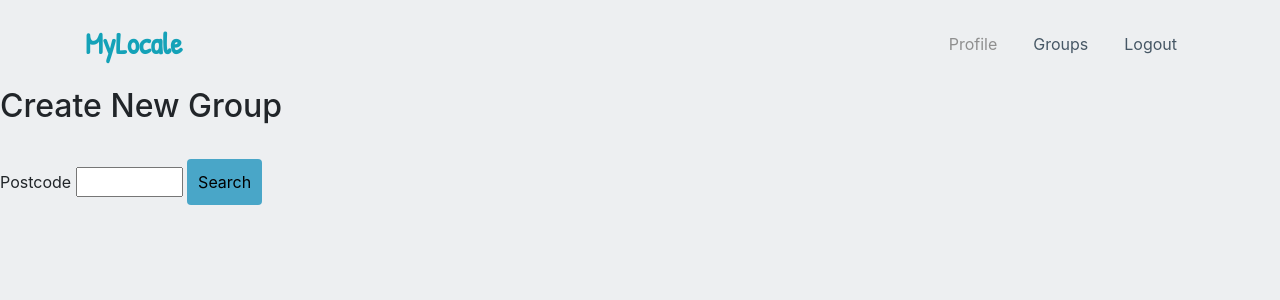
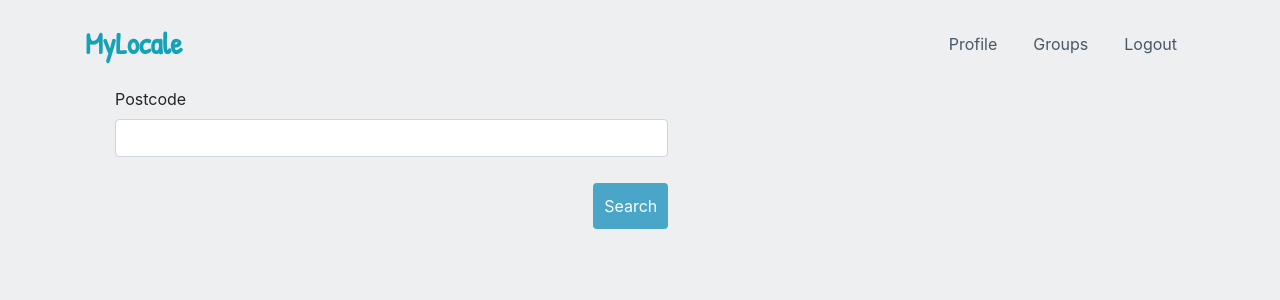
Before and after one commit to ashley190/T4A2-deployment-exercise, a Flask app: page /web/groups/create in a window 1280 px wide. Shown: the top 300 px of the page. Run offline with Flask 2, Linux system fonts and the light colour scheme; the visitor is signed in with stand-in values (Sample User, id 1); data comes from the database, SQL or seed files in the repository; parts of the project's set-up code (start-up, migrations or seed data) failed here and were passed over; some libraries are stand-ins or nearby versions; some web fonts are replaced.

Commit message:
styled search group template

```diff
--- a/src/templates/create_group.html
+++ b/src/templates/create_group.html
@@ -1,37 +1,47 @@
 {% extends "base.html" %}
 
 {% block content %}
-
-<h2>Create New Group</h2>
 {% if not data %}
-    <form method="POST" action="{{ url_for('groups.create_group') }}">
+<div class="add-name">
+    <form class="form-horizontal" method="POST" action="{{ url_for('groups.create_group') }}">
         {{ form.csrf_token }}
 
-        <fieldset class="form-field">
-            {{ form.postcode.label }}
-            {{ form.postcode()}}
-            {{ form.submit }}
-        </fieldset>
+        <div class="form-group">
+            {{ form.postcode.label(class="col-sm-2") }}
+            <div class="col-sm-10">
+                {{ form.postcode(class="form-control")}}
+            </div>
+            <div class="col-sm-10">
+                {{ form.submit(class="btn btn-primary gp-update") }}
+            </div>
+        </div>
     </form>
+</div>
 {% elif data %}
-    <form method="POST" action="{{ url_for('groups.create_group', locations=form2.group_location, data=data) }}">
+<div class="add-name">
+    <form class="form-horizontal" method="POST" action="{{ url_for('groups.create_group', locations=form2.group_location, data=data) }}">
         {{ form2.csrf_token }}
-
-        <fieldset class="form-field">
-            {{ form2.group_name.label }}
-            {{ form2.group_name() }}
-        </fieldset>
-        <fieldset class="form-field">
-            {{ form2.group_description.label }}
-            {{ form2.group_description() }}
-        </fieldset>
-        <fieldset class="form-field">
-            {% for item in form2.group_location %}
-                {{ item() }}
-                {{ item.label }}
-            {% endfor %}
-        </fieldset>
-        {{ form2.submit }}
+        <div class="form-group">
+            {{ form2.group_name.label(class="col-sm-2") }}
+            <div class="col-sm-10">
+                {{ form2.group_name(class="form-control") }}
+            </div>
+            {{ form2.group_description.label(class="col-sm-2") }}
+            <div class="col-sm-10">
+                {{ form2.group_description(class="form-control") }}
+            </div>
+            <label class="col-sm-2">Location</label>
+            <div class="col-sm-10">
+                {% for item in form2.group_location %}
+                <div class="form-check">
+                    {{ item(class="form-check-input") }}
+                    {{ item.label(class="form-check-label") }}
+                </div>
+                {% endfor %}
+            </div>
+            {{ form2.submit(class="btn btn-primary gp-update") }}
+        </div>
     </form>
+</div>
 {% endif %}
 {% endblock %}
--- a/src/templates/groups.html
+++ b/src/templates/groups.html
@@ -64,7 +64,7 @@
             {% for group in recommendations %}
             {% if group %}
                 <tr>
-                    <td>{{ group.name }}</td>
+                    <td><a href="{{ url_for('groups.group_details', id=group.id) }}">{{ group.name }}</a></td>
                     <td>{{ group.postcode }}</td>
                     <td>{{ group.suburb }}, {{ group.state }}</td>
                     <td class="actions">
--- a/src/templates/navbar.html
+++ b/src/templates/navbar.html
@@ -2,7 +2,7 @@
     <div class="container"><a class="navbar-brand" href="{{ url_for('groups.groups_page') }}">MyLocale</a><button data-toggle="collapse" class="navbar-toggler" data-target="#navcol-1"><span class="sr-only">Toggle navigation</span><span class="navbar-toggler-icon"></span></button>
         <div class="collapse navbar-collapse" id="navcol-1">
             <ul class="navbar-nav ml-auto">
-                <li class="nav-item"><a class="nav-link active" href="{{ url_for('profile.profile_page') }}">Profile</a></li>
+                <li class="nav-item"><a class="nav-link" href="{{ url_for('profile.profile_page') }}">Profile</a></li>
                 <li class="nav-item"><a class="nav-link" href="{{ url_for('groups.groups_page') }}">Groups</a></li>
                 <li class="nav-item"><a class="nav-link" href="{{ url_for('auth.logout') }}">Logout</a></li>
             </ul>
```
Also changed, not shown: src/templates/group_location.html (+20 -15 lines), src/templates/group_search.html (+27 -23 lines), src/templates/update_group.html (+17 -14 lines).
